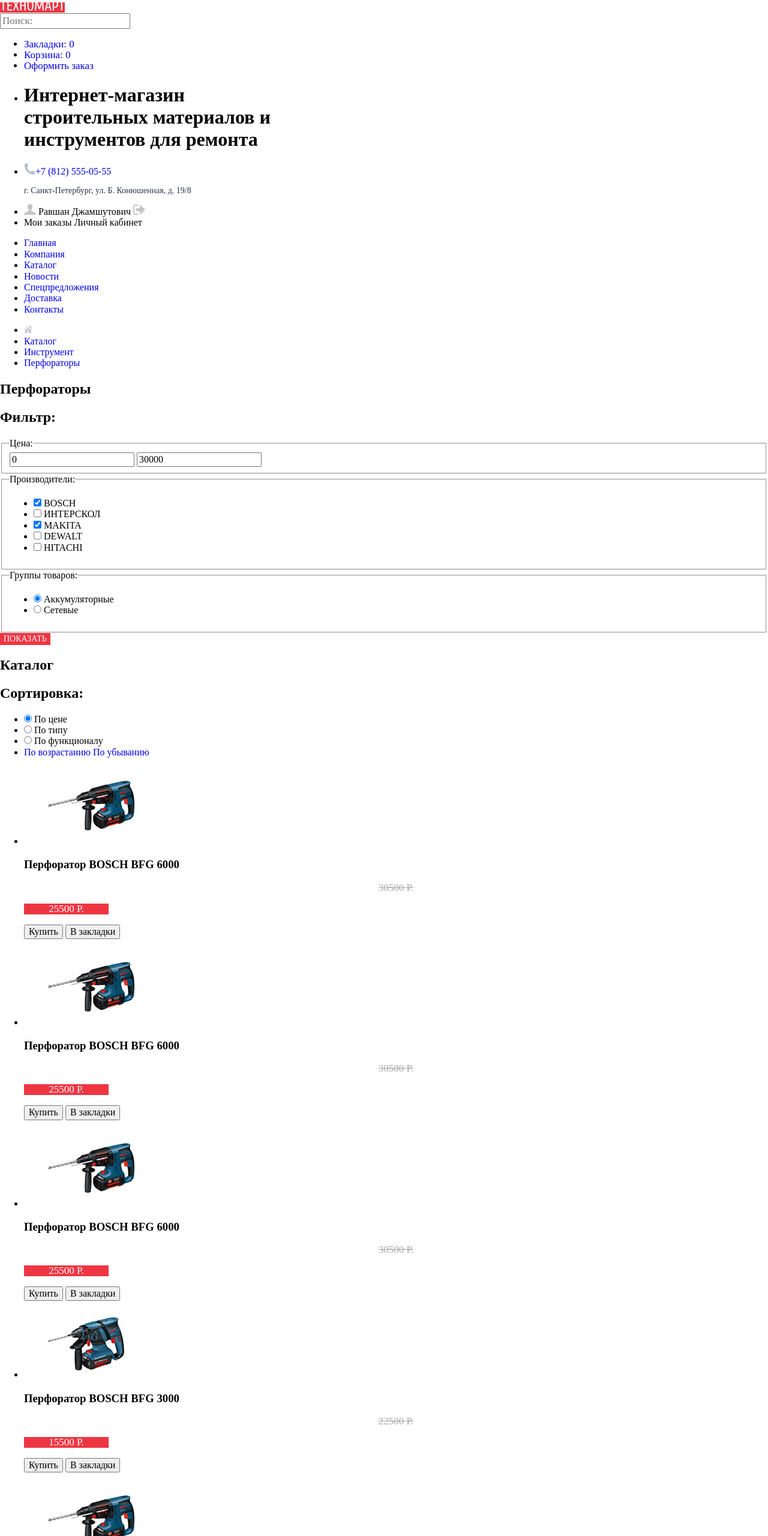
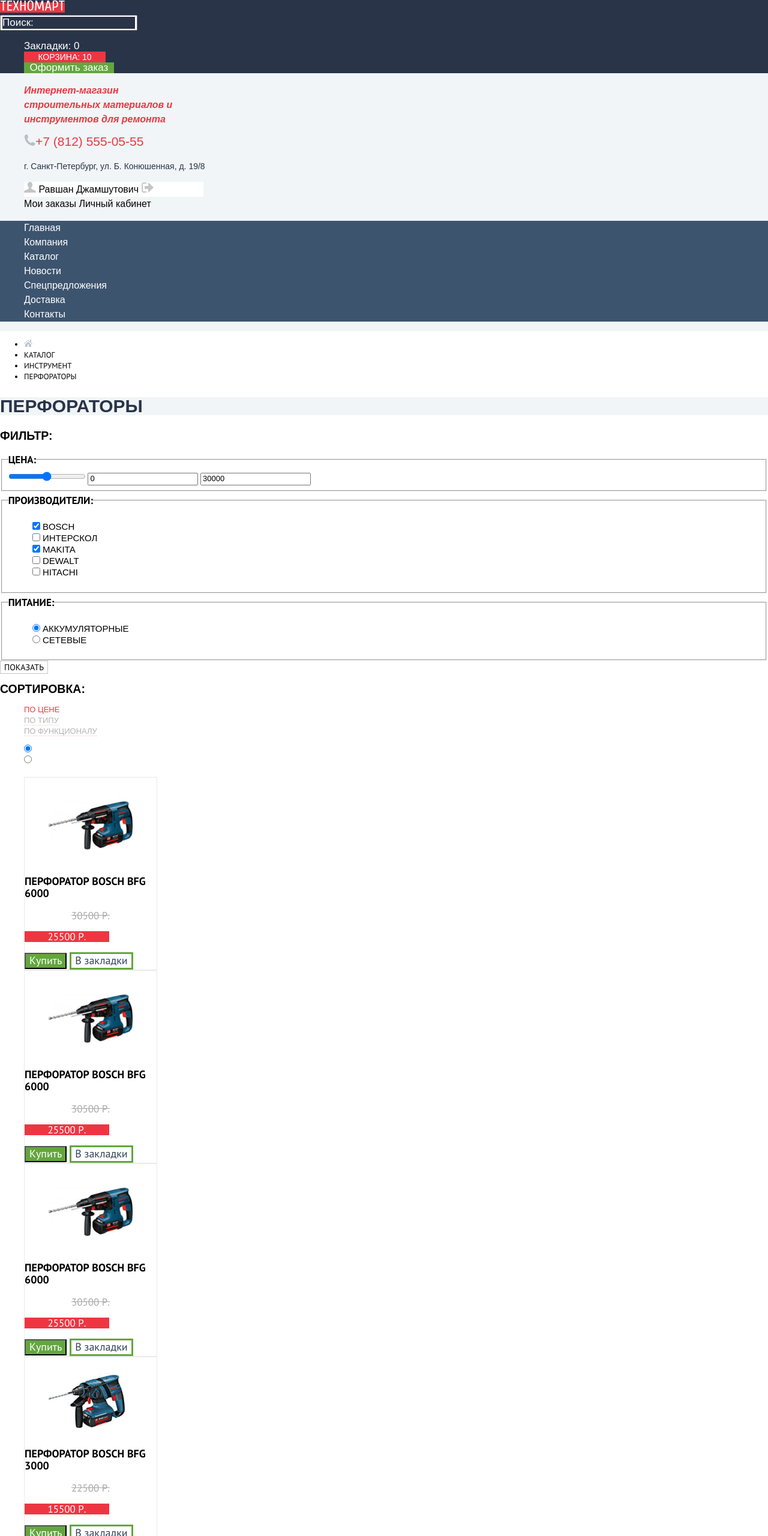
Before and after one commit to Paparims/883365-technomart-30, a plain HTML site: page catalog.html in a window 1280 px wide. Shown: the top 2560 px of the page at 60% size. Drawn offline with Linux system fonts and the light colour scheme; a web font is replaced by a local one.

Commit message:
6. Стилизация внутренней страницы

```diff
--- a/catalog.html
+++ b/catalog.html
@@ -1,51 +1,57 @@
 <!DOCTYPE html>
-<html lang="ru">
+<html class ="page" lang="ru">
   <head>
     <meta charset="utf-8">
     <title>HTML Academy: Техномарт</title>
+    <link href="https://fonts.googleapis.com/css2?family=Cuprum:ital,wght@0,400;0,700;1,400;1,700&display=swap" rel="stylesheet">
+    <link href="https://fonts.googleapis.com/css2?family=PT+Sans:wght@400;700&display=swap" rel="stylesheet">
     <link rel="stylesheet" href="css/normalize.css">
     <link rel="stylesheet" href="css/style.css">
-    <link rel="icon" href="img/favicon.ico">
+    <link rel="icon" href="favicon.ico">
     <link rel="icon" href="img/favicon.svg" type="image/svg+xml">
   </head>
-  <body>
-  	<header>
+  <body class="page-body">
+    <header class="container main-header">
+      <div class="header-top">
         <a class="logo-header" href="index.html"><img src="img/logo-header.svg" width="108" height="18" alt="Логотип Техномарт"></a>
         <div class="header-cart">
           <form class="search" action="echo.htmlacademy.ru" method="post">
-          	<input id="search" type="text" placeholder="Поиск:">
+             <input class="search-placeholder" id="search" type="text" placeholder="Поиск:">
             <label for="search"></label>
            </form>
-        <ul>
-        	<li><a href="#">Закладки: 0</a></li>
-        	<li><a href="#">Корзина: 0</a></li>
-  				<li><a href="#">Оформить заказ</a></li>
+           <ul class=cart-menu>
+             <li class="btn-bookmarks"><a href="#">Закладки: 0</a></li>
+             <li class="button btn-cart-current"><a href="#">Корзина: 10</a></li>
+            <li class="btn-confirm"><a href="#">Оформить заказ</a></li>
           </ul>
         </div>
-  			<ul>
-  				<li><h1>Интернет-магазин<br>
-  				строительных материалов и<br>
-  				инструментов для ремонта</h1></li>
+      </div>
+      <div class="mid-header">
+        <ul class="header-contact-list">
           <li>
-            <a href="tel:+78125550555"><img src="img/icons/icon-phone.svg" width="19" height="19" alt="">+7 (812) 555-05-55</a>
+            <h1 class="info-text">Интернет-магазин<br>строительных материалов и<br>инструментов для ремонта</h1>
+          </li>
+          <li>
+            <a class="tel" href="tel:+78125550555"><img src="img/icons/icon-phone.svg" width="19" height="19" alt="">+7 (812) 555-05-55</a>
             <p class="street">г. Санкт-Петербург, ул. Б. Конюшенная, д. 19/8</p>
           </li>
           <li>
-  					<div>
-  						<a href="#"><img src="img\icons\icon-user.svg" width="20" height="18" alt="Кабинет"></a>
+            <div class="menu-cabinet">
+              <a href="#"><img src="img/icons/icon-user.svg" width="20" height="18" alt="Кабинет"></a>
               <span>Равшан Джамшутович</span>
-  						<a href="#"><img src="img\icons\icon-logout.svg" width="20" height="17" alt="Выход"></a>
+              <a href="#"><img src="img/icons/icon-logout.svg" width="20" height="17" alt="Выход"></a>
             </div>
           </li>
           <li>
-  					<div class="menu-cabinet">
+            <div class="btns-cabinet">
               <a class="btn-order" href="#">Мои заказы</a>
               <a class="btn-cab" href="#">Личный кабинет</a>
             </div>
           </li>
         </ul>
-  		<nav>
-  			<ul>
+      </div>
+      <nav class="main-navigation">
+         <ul class="header-site-menu">
           <li><a href="index.html">Главная</a></li>
           <li><a href="#">Компания</a></li>
           <li><a href="catalog.html">Каталог</a></li>
@@ -58,34 +64,30 @@
     </header>
     <main>
       <ul class="breadcrumps">
-      	<li><a href="index.html"><img src="img\icons\icon-home.svg" width="14" height="12" alt=""></a></li>
+        <li><a href="index.html"><img src="img/icons/icon-home.svg" width="14" height="12" alt="Главная страница"></a></li>
         <li><a href="#">Каталог</a></li>
         <li><a href="#">Инструмент</a></li>
         <li><a href="#">Перфораторы</a></li>
       </ul>
-      <div>
-      	<h2>Перфораторы</h2>
+      <div class="pop-products">
+        <h2 class="title-text">Перфораторы</h2>
       </div>
       <section>
+        <form class="sort-form" method="get" action="https://echo.htmlacademy.ru">
           <h2>Фильтр:</h2>
-      	<form class="sort" method="get" action="https://echo.htmlacademy.ru">
           <fieldset>
-      		<legend>Цена:</legend>
+            <legend class="title-filter"><strong>Цена:</strong></legend>
             <div class="price-filter">
-      		<!-- бегунок цены -->
               <div class="min-max">
-      				<label class="min">
-            		<input type="text" name="min" value="0">
-            	</label>
-            	<label class="max">
-              	<input type="text" name="max" value="30000">
-            	</label>
+                <input type="range" name="volume" min="0" max="30000">
+                <input type="text" id="price-min" name="min" value="0">
+                <input type="text" id="price-max" name="max" value="30000">
               </div>
             </div>
           </fieldset>
-      	<fieldset>
-      		<legend>Производители:</legend>
-      		<ul>
+          <fieldset class="filter">
+            <legend class="title-filter"><strong>Производители:</strong></legend>
+            <ul class="filter-brand">
               <li>
                 <input type="checkbox" name="bosch" id="filter-bosch" checked>
                 <label for="filter-bosch">BOSCH</label>
@@ -105,11 +107,12 @@
               <li>
                 <input type="checkbox" name="hitachi" id="filter-hitachi">
                 <label for="filter-hitachi">HITACHI</label>
+              </li>
             </ul>
           </fieldset>
           <fieldset class="filter">
-        	<legend>Группы товаров:</legend>
-        	<ul>
+            <legend class="title-filter"><strong>Питание:</strong></legend>
+            <ul class="filter-power">
               <li>
                 <input type="radio" name="product-group" value="battery" id="filter-battery" checked>
                 <label for="filter-battery">Аккумуляторные</label>
@@ -120,155 +123,161 @@
               </li>
             </ul>
           </fieldset>
-      	<button type="submit" class="filter-button button">Показать</button>
+          <button type="submit" class="filter-button">Показать</button>
         </form>
       </section>
       <section>
-      	<h2>Каталог</h2>
+        <h2 class="visually-hidden">Каталог</h2>
         <form class="sort-form" method="get" action="https://echo.htmlacademy.ru">
           <h2>Сортировка:</h2>
-					<ul>
+          <ul class="sort-list">
             <li>
-							<input type="radio" name="sort-by" value="price" id="sort-price" checked>
+              <input class="sort-check visually-hidden" type="radio" name="sort-by" value="price" id="sort-price" checked>
               <label for="sort-price">По цене</label>
             </li>
             <li>
-							<input type="radio" name="sort-by" value="type" id="sort-type">
+              <input class="sort-check visually-hidden" type="radio" name="sort-by" value="type" id="sort-type">
               <label for="sort-type">По типу</label>
             </li>
             <li>
-							<input type="radio" name="sort-by" value="function" id="sort-function">
+              <input class="sort-check visually-hidden" type="radio" name="sort-by" value="function" id="sort-function">
               <label for="sort-function">По функционалу</label>
             </li>
+          </ul>
+          <ul class="sort-list">
             <li>
-      				<a class="up" href="#">По возрастанию</a>
-							<a class="down" href="#">По убыванию</a>
+              <input class="sort-pg" type="radio" name="sort-pg" value="sort-type" id="sort-up" checked>
+              <label for="sort-up"></label>
+            </li>
+            <li>
+              <input class="sort-pg" type="radio" name="sort-pg" value="sort-type" id="sort-down">
+              <label for="sort-down"></label>
             </li>
           </ul>
-					<ul>
-						<li>
+          <ul class="catalog-list">
+            <li class="item-style">
               <figure>
-     						<img src="img\Bosch\Bosch-BFG-6000.jpg" width="144" height="128" alt="Перфоратор BOSCH BFG 6000">
+                <img src="img/Bosch/Bosch-BFG-6000.jpg" width="144" height="128" alt="Перфоратор BOSCH BFG 6000">
               </figure>
-     					<h3>Перфоратор BOSCH BFG 6000</h3>
+              <h3 class="product-name">Перфоратор BOSCH BFG 6000</h3>
               <p class="price-old">30500 Р.</p>
               <p class="price">25500 Р.</p>
-     					<div>
-     						<button type="button">Купить</button>
-      					<button type="button">В закладки</button>
+              <div class="btn-bookmark-buy">
+                <button class="btn-buy">Купить</button>
+                <button class="btn-bookmark">В закладки</button>
               </div>
             </li>
-      			<li>
+            <li class="item-style">
               <figure>
-	     					<img src="img\Bosch\Bosch-BFG-6000.jpg" width="144" height="128" alt="Перфоратор BOSCH BFG 6000">
+                <img src="img/Bosch/Bosch-BFG-6000.jpg" width="144" height="128" alt="Перфоратор BOSCH BFG 6000">
               </figure>
-   	  				<h3>Перфоратор BOSCH BFG 6000</h3>
+              <h3 class="product-name">Перфоратор BOSCH BFG 6000</h3>
               <p class="price-old">30500 Р.</p>
               <p class="price">25500 Р.</p>
-    	  			<div>
-      					<button type="button">Купить</button>
-      					<button type="button">В закладки</button>
+              <div class="btn-bookmark-buy">
+                <button class="btn-buy">Купить</button>
+                <button class="btn-bookmark">В закладки</button>
               </div>
             </li>
-   	  			<li>
+            <li class="item-style">
               <figure>
-  	   					<img src="img\Bosch\Bosch-BFG-6000.jpg" width="144" height="128" alt="Перфоратор BOSCH BFG 6000">
+                <img src="img/Bosch/Bosch-BFG-6000.jpg" width="144" height="128" alt="Перфоратор BOSCH BFG 6000">
               </figure>
-     					<h3>Перфоратор BOSCH BFG 6000</h3>
+              <h3 class="product-name">Перфоратор BOSCH BFG 6000</h3>
               <p class="price-old">30500 Р.</p>
               <p class="price">25500 Р.</p>
-      				<div>
-	     					<button type="button">Купить</button>
-  	   					<button type="button">В закладки</button>
+              <div class="btn-bookmark-buy">
+                <button class="btn-buy">Купить</button>
+                <button class="btn-bookmark">В закладки</button>
               </div>
             </li>
-  	    		<li>
+            <li class="item-style new">
               <figure>
-    	 					<img src="img\Bosch\Bosch-BFG-3000.jpg" width="127" height="112" alt="Перфоратор BOSCH BFG 3000">
+                <img src="img/Bosch/Bosch-BFG-3000.jpg" width="127" height="112" alt="Перфоратор BOSCH BFG 3000">
               </figure>
-     					<h3>Перфоратор BOSCH BFG 3000</h3>
+              <h3 class="product-name">Перфоратор BOSCH BFG 3000</h3>
               <p class="price-old">22500 Р.</p>
               <p class="price">15500 Р.</p>
-   	  				<div>
-   		  				<button type="button">Купить</button>
-      					<button type="button">В закладки</button>
+              <div class="btn-bookmark-buy">
+                <button class="btn-buy">Купить</button>
+                <button class="btn-bookmark">В закладки</button>
               </div>
             </li>
-  	    		<li>
+            <li class="item-style">
               <figure>
-    	 					<img src="img\Bosch\Bosch-BFG-6000.jpg" width="144" height="128" alt="Перфоратор BOSCH BFG 6000">
+                <img src="img/Bosch/Bosch-BFG-6000.jpg" width="144" height="128" alt="Перфоратор BOSCH BFG 6000">
               </figure>
-      				<h3>Перфоратор BOSCH BFG 6000</h3>
+              <h3 class="product-name">Перфоратор BOSCH BFG 6000</h3>
               <p class="price-old">30500 Р.</p>
               <p class="price">25500 Р.</p>
-  	    			<div>
-    	  				<button type="button">Купить</button>
-      					<button type="button">В закладки</button>
+              <div class="btn-bookmark-buy">
+                <button class="btn-buy">Купить</button>
+                <button class="btn-bookmark">В закладки</button>
               </div>
             </li>
-   		  		<li>
+            <li class="item-style new">
               <figure>
-   	  					<img src="img\Bosch\Bosch-BFG-2000.jpg" width="127" height="112" alt="Перфоратор BOSCH BFG 2000">
+                <img src="img/Bosch/Bosch-BFG-2000.jpg" width="127" height="112" alt="Перфоратор BOSCH BFG 2000">
               </figure>
-     					<h3>Перфоратор BOSCH BFG 2000</h3>
+              <h3 class="item_name">Перфоратор BOSCH BFG 2000</h3>
                 <p class="price">12500 Р.</p>
-    		 			<div>
-     						<button type="button">Купить</button>
-     						<button type="button">В закладки</button>
+              <div class="btn-bookmark-buy">
+                <button class="btn-buy">Купить</button>
+                <button class="btn-bookmark">В закладки</button>
               </div>
             </li>
-   		  		<li>
+            <li class="item-style new">
               <figure>
-   	  					<img src="img\Bosch\Bosch-BFG-3000.jpg" width="127" height="112" alt="Перфоратор BOSCH BFG 3000">
+                <img src="img/Bosch/Bosch-BFG-3000.jpg" width="127" height="112" alt="Перфоратор BOSCH BFG 3000">
               </figure>
-    	  			<h3>Перфоратор BOSCH BFG 3000</h3>
+              <h3 class="product-name">Перфоратор BOSCH BFG 3000</h3>
               <p class="price-old">22500 Р.</p>
               <p class="price">15500 Р.</p>
-  	   				<div>
-  	   					<button type="button">Купить</button>
-  	   					<button type="button">В закладки</button>
+              <div class="btn-bookmark-buy">
+                <button class="btn-buy">Купить</button>
+                <button class="btn-bookmark">В закладки</button>
               </div>
             </li>
-      			<li>
+            <li class="item-style">
               <figure>
-     						<img src="img\Bosch\Bosch-BFG-6000.jpg" width="144" height="128" alt="Перфоратор BOSCH BFG 6000">
+                <img src="img/Bosch/Bosch-BFG-6000.jpg" width="144" height="128" alt="Перфоратор BOSCH BFG 6000">
               </figure>
- 		    			<h3>Перфоратор BOSCH BFG 6000</h3>
+              <h3 class="product-name">Перфоратор BOSCH BFG 6000</h3>
               <p class="price-old">30500 Р.</p>
-     					<p class="price">15500 Р.</p>
-     					<div>
-     						<button type="button">Купить</button>
-     						<button type="button">В закладки</button>
+              <p class="price">25500 Р.</p>
+              <div class="btn-bookmark-buy">
+                <button class="btn-buy">Купить</button>
+                <button class="btn-bookmark">В закладки</button>
               </div>
             </li>
-      			<li>
+            <li class="item-style new">
               <figure>
-      					<img src="img\Bosch\Bosch-BFG-2000.jpg" width="127" height="112" alt="Перфоратор BOSCH BFG 2000">
+                <img src="img/Bosch/Bosch-BFG-2000.jpg" width="127" height="112" alt="Перфоратор BOSCH BFG 2000">
               </figure>
-      				<h3>Перфоратор BOSCH BFG 2000</h3>
+              <h3 class="item_name">Перфоратор BOSCH BFG 2000</h3>
                 <p class="price">12500 Р.</p>
-      				<div>
-      					<button type="button">Купить</button>
-      					<button type="button">В закладки</button>
+              <div class="btn-bookmark-buy">
+                <button class="btn-buy">Купить</button>
+                <button class="btn-bookmark">В закладки</button>
               </div>
             </li>
           </ul>
+          <div>
+            <ul class="page-list">
+              <li class="page-variant page-current"><a href="#">1</a></li>
+              <li class="page-variant"><a href="#">2</a></li>
+              <li class="page-variant"><a href="#">3</a></li>
+              <li class="page-variant page-next"><a href="#">Следующая</a></li>
+            </ul>
+          </div>
         </form>
       </section>
-  		<div>
-  			<ul class="pagination-list">
-         <li><a href="#">1</a></li>
-         <li><a href="#">2</a></li>
-         <li><a href="#">3</a></li>
-         <li><a href="#">4</a></li>
-        </ul>
-  		</div>
       <section class="catalog-description">
-  			<h3>Пара слов о перфораторах</h3>
-        <p>Перфоратор — универсальный строительный инструмент. Предназначен для сверления и долбления отверстий в кирпиче, бетоне и камне. Существуют электромеханические и пневматические перфораторы. Современные модели могут выполнять функции дрели, шуруповерта и отбойного молотка. В ассортиментном ряду есть выбор «трехрежимников»: в одном устройстве будут совмещены отбойный молоток и ударная дрель.</p>
+        <h3 class="title-text">Пара слов о перфораторах</h3>
+        <p class="info-slider">Перфоратор — универсальный строительный инструмент. Предназначен для сверления и долбления отверстий в кирпиче, бетоне и камне.<br>Существуют электромеханические и пневматические перфораторы. Современные модели могут выполнять функции дрели, шуруповерта и отбойного молотка.<br>В ассортиментном ряду есть выбор «трехрежимников»: в одном устройстве будут совмещены отбойный молоток и ударная дрель.</p>
       </section>
     </main>
-  	<footer>
+    <footer class="container main-footer">
       <nav>
         <div class="footer-top">
           <a class="logo-footer" href="index.html">
@@ -283,8 +292,8 @@
         </div>
         <div class="footer-mid">
           <p>г. Санкт-Петербург, ул. Б. Конюшенная, д. 19/8<br>
-					+7 (812) 555-05-55</p>
-					<ul>
+          <a class="tel-footer" href="tel:+78125550555">+7 (812) 555-05-55</a></p>
+          <ul class="footer-promo-menu">
             <li><a href="#">Материалы</a></li>
             <li><a href="#">Техника</a></li>
             <li><a href="#">Инструмент</a></li>
@@ -294,12 +303,12 @@
         <div class="footer-bot">
           <p>© 2010–2017 Компания «Техномарт»<br>
           Все права защищены</p>
-					<ul>
+          <ul class="btn-social">
             <li><a href="#">Вконтакте</a></li>
             <li><a href="#">Фейсбук</a></li>
             <li><a href="#">Инстаграм</a></li>
           </ul>
-					<p>>Обратная связь:<br>
+          <p class="copyright-htmlacademy">Обратная связь:<br>
             <a href="mailto:mail@htmlacademy.ru">mail@htmlacademy.ru</a>
           </p>
           <p class="copyright-htmlacademy">Разработано -<br>
--- a/css/style.css
+++ b/css/style.css
@@ -17,12 +17,20 @@
   --special-yellow:#FFBF47;
   --special-red:#CA2C37;
   --special-gray:#A9A9A9;
+  --special-dark:#1D2739;
 
   --special-stroke:#EAEAEA;
 
   --special-promo-green-light:#8ED78F;
   --special-promo-pink:#DC91D8;
 }
+
+/*Grid */
+.page {
+  max-width: 100%;
+  height: auto;
+}
+
 
 /* Global */
 .page-body {
@@ -33,6 +41,11 @@
   line-height: 24px;
   color: var(--basic-black);
   background-color: var(--basic-white);
+
+  min-height: 100%;
+  display: grid;
+  grid-template-rows: min-content 1fr min-content;
+  align-content: start;
 }
 
 
@@ -65,9 +78,15 @@ img {
 .footer-promo-menu,
 .btn-social,
 .filter-brand,
-.filter-power {
+.filter-power,
+.page-variant,
+.sort-list,
+.sort-pg {
   list-style: none;
 }
+
+
+
 
 .btn-buy {
   color: var(--basic-white);
@@ -103,8 +122,12 @@ img {
 
 /* Glaobal Fonts PT Sans */
 .catalog-list,
-.info-slider {
-  font-family: 'PT Sans', sans-serif;
+.info-slider,
+.breadcrumps,
+.title-filter,
+.page-list,
+.filter-button {
+  font-family: 'PT Sans', Arial, sans-serif;
 }
 
 
@@ -113,7 +136,9 @@ img {
 .main-header,
 .pop-products,
 .section-brands,
-.section-services {
+.section-services,
+.catalog-description,
+.container-filter {
   background-color: var(--basic-background);
 }
 
@@ -186,6 +211,11 @@ img {
   background-color: var(--basic-gray-dark);
 }
 
+.btn-cart-current {
+ width: 136px;
+}
+
+
 .btn-confirm {
   background-color: var(--basic-green);
   width: 150px;
@@ -213,13 +243,23 @@ img {
 }
 
 .btn-login,
-.btn-register,
-.btn-order,
-.btn-cab {
+.btn-register {
   background-color: var(--basic-white);
   color: var(--basic-black);
   text-align: center;
 }
+
+.menu-cabinet {
+  background-color: var(--basic-white);
+  width: 299px;
+}
+
+
+.btn-order,
+.btn-cab {
+  color: var(--basic-black);
+}
+
 
 .btn-login:hover,
 .btn-login:focus,
@@ -246,11 +286,14 @@ img {
   width: 150px;
 }
 
+.header-site-menu li:hover,
+.header-site-menu li:focus {
+  background-color: var(--basic-gray-dark);
+}
 
-
-
-
-
+.header-site-menu li:active {
+  background-color: var(--special-dark);
+}
 
 /* Section */
 
@@ -318,18 +361,76 @@ img {
 }
 
 .catalog-list {
-  font-family: 'PT Sans', Arial, sans-serif;
   font-size: 18px;
 }
 
 .item-style {
   border: 1px solid var(--special-stroke);
   width: 220px;
-
 }
 
 
 /* section-catalog  */
+
+.breadcrumps,
+.sort-form {
+  font-size: 13px;
+  line-height: 18px;
+  text-transform: uppercase;
+}
+
+.breadcrumps a {
+  color: var(--basic-black);
+}
+
+.sort-list label {
+	opacity: 0.3;
+	border-bottom: 1px dotted var(--basic-red);
+}
+
+.sort-list label:hover,
+.sort-list label:focus {
+  color: var(--basic-black);
+	border-bottom: 1px solid var(--basic-red);
+  opacity: 1;
+}
+
+.sort-check:checked + label {
+  color: var(--basic-red);
+  opacity: 1;
+  border-bottom: 0px;
+}
+
+.filter-brand,
+.filter-power {
+  font-size: 15px;
+  line-height: 19px;
+  text-transform: uppercase;
+}
+
+.filter-button {
+  font-size: 14px;
+  line-height: 18px;
+  text-transform: uppercase;
+  text-align: center;
+  background-color: var(--basic-white);
+  border: 1px solid var(--basic-gray-light);
+}
+
+.filter-button:hover,
+.filter-button:focus {
+  border: 1px solid var(--basic-gray-light);
+}
+
+.filter-button:active {
+  border: 1px solid var(--basic-red);
+}
+
+
+
+
+
+
 .product-name {
   font-size: 18px;
   line-height: 20px;
@@ -353,14 +454,57 @@ img {
   width: 141px;
 }
 
-/* section-service */
-.section-service {
+.page-current {
+  font-size: 13px;
+  align-content: center;
+  background-color: var(--basic-red);
+}
+
+.page-variant a {
+  font-size: 13px;
+  line-height: 18px;
+  border: 1px solid #E5E5E5;
+  color: var(--basic-black);
+}
+
+.page-variant a:hover,
+.page-variant a:focus {
+  border: 1px solid var(--basic-gray-light);
+}
+
+.page-variant a:active {
+  border: 1px solid var(--basic-red);
+}
+
+.page-current a {
+  color: var(--basic-white);
+  border:none;
+}
+
+.page-current a:hover,
+.page-current a:focus {
+  border:none;
+}
+
+.page-next a {
 
 }
 
+
+/* filter-catalog */
+
+.title-filter {
+  font-size: 17px;
+  line-height: 30px;
+  text-transform: uppercase;
+}
+
+
+/* section-service */
+
+
 .info-slider {
   font-size: 13px;
-
 }
 
 .btn-service {
@@ -437,8 +581,6 @@ img {
 }
 
 /* Footer */
-
-
 .footer-promo-menu a,
 .copyright-htmlacademy a {
   color: var(--special-yellow);
```
Also changed, not shown: favicon.ico (renamed from img/favicon.ico). Lines whose indentation alone changed are shown as unchanged.
